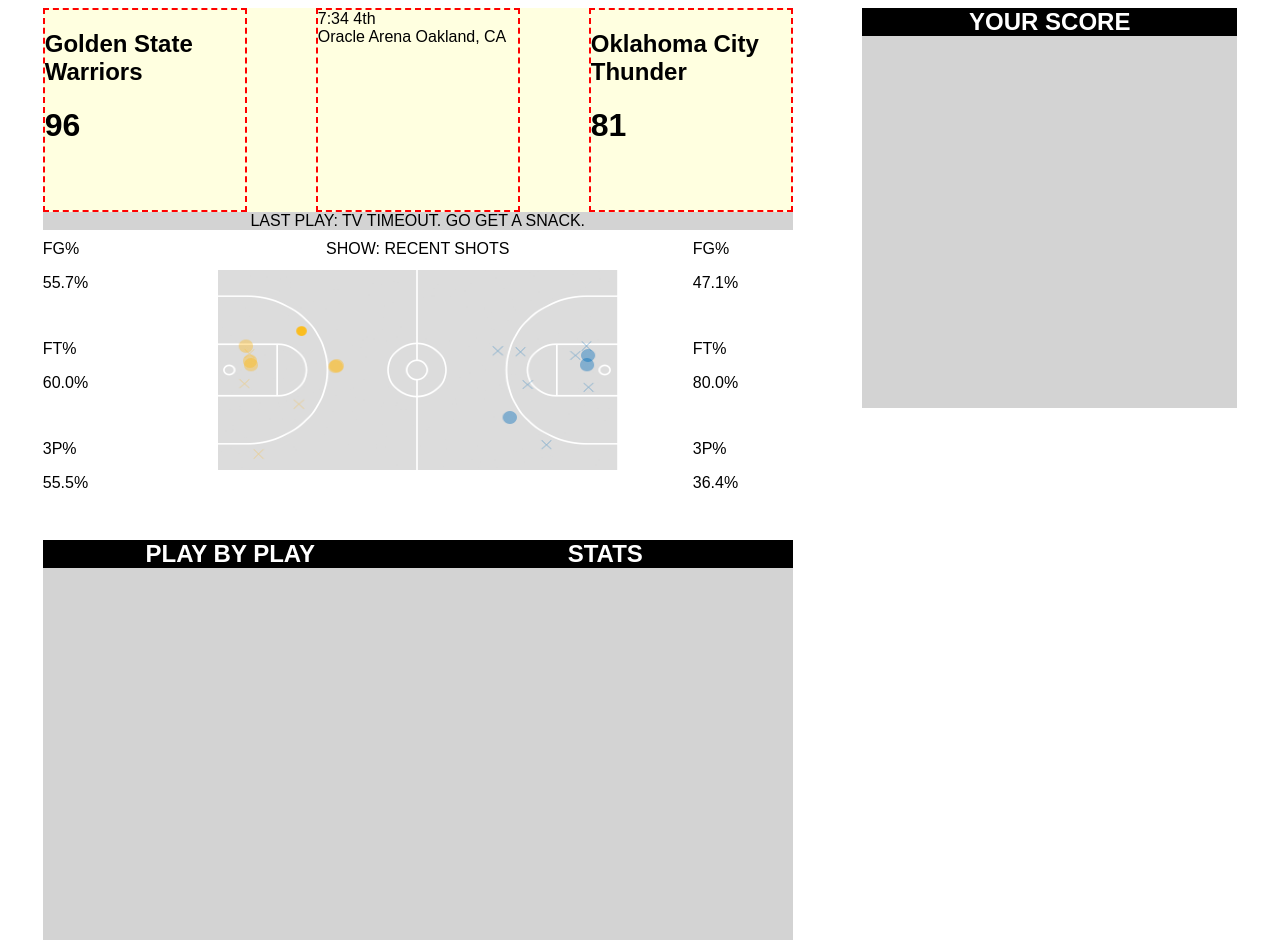
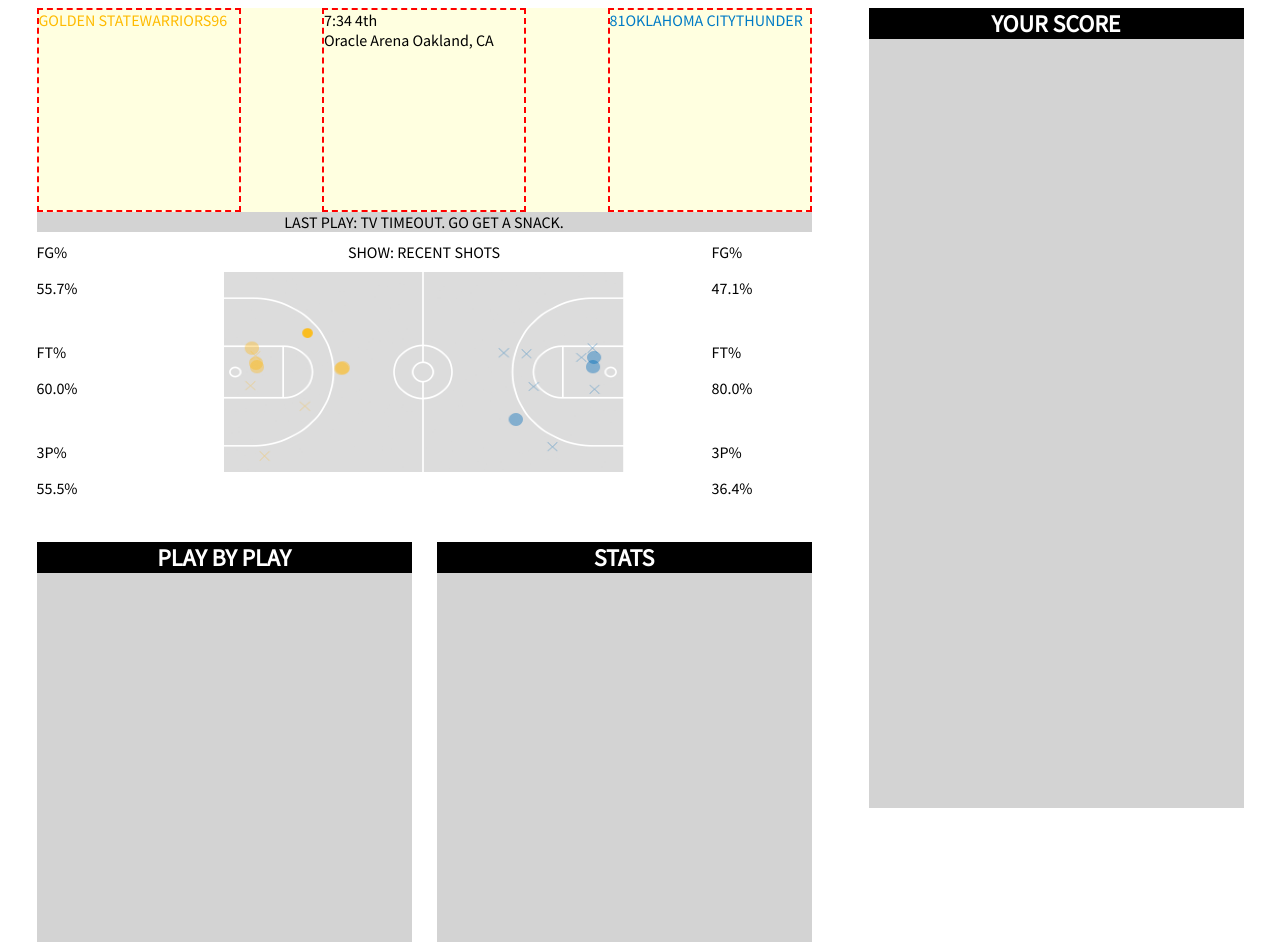
Before and after one commit to vrajpal/numberFire, a website: page app/index.html in a window 1280 px wide. Drawn offline with Linux system fonts and the light colour scheme.

Commit message:
basic structure for top half done

```diff
--- a/app/index.html
+++ b/app/index.html
@@ -6,17 +6,19 @@
         <div class="app">
             <div class="app-left">
                 <div class="shotchart-score">
-                    <div>
-                        <h2>Golden State Warriors</h2>
-                        <h1>96</h1>
+                    <div class="team" id="golden-state">
+                        <div class="location">GOLDEN STATE </div>
+                        <div class="mascot">WARRIORS</div>
+                        <div class="score">96</div>
                     </div>
                     <div>
                         <div>7:34 4th</div>
                         <div>Oracle Arena Oakland, CA</div>
                     </div>
-                    <div>
-                        <h2>Oklahoma City Thunder</h2>
-                        <h1>81</h1>
+                    <div class="team" id="thunder">
+                        <div class="score">81</div>
+                        <div class="location">OKLAHOMA CITY </div>
+                        <div class="mascot">THUNDER</div>
                     </div>
                 </div>
                 <div class="play">LAST PLAY: TV TIMEOUT. GO GET A SNACK.</div>
--- a/app/styles/app.scss
+++ b/app/styles/app.scss
@@ -1,5 +1,10 @@
+@import url('https://fonts.googleapis.com/css?family=Source+Sans+Pro');
+
+$golden: #ffbb00;
+$thunder: #007bc5;
+
 body {
-    font-family: sans-serif;
+    font-family: 'Source Sans Pro', sans-serif;
 }
 
 .app {
@@ -8,17 +13,31 @@
     justify-content: space-around;
 }
 
+.app-left {
+    width: 775px;
+}
+
+.app-right {
+    .box {
+        height: 800px;
+    }
+}
+
 .shotchart-score {
-  display: flex;                  /* establish flex container */
-  flex-direction: row;            /* default value; can be omitted */
-  flex-wrap: nowrap;              /* default value; can be omitted */
-  justify-content: space-between; /* switched from default (flex-start, see below) */
+  display: flex;
+  flex-direction: row;
+  flex-wrap: nowrap;
+  justify-content: space-between;
   background-color: lightyellow;
 }
 .shotchart-score > div {
     width: 200px;
     height: 200px;
     border: 2px dashed red;
+}
+
+.team {
+    display: inherit;
 }
 
 .shotchart {
@@ -70,3 +89,11 @@
         margin: 0px;
     }
 }
+
+#golden-state {
+    color: $golden;
+}
+
+#thunder {
+    color: $thunder;
+}
```
Also changed, not shown: dest/styles/app.css.
